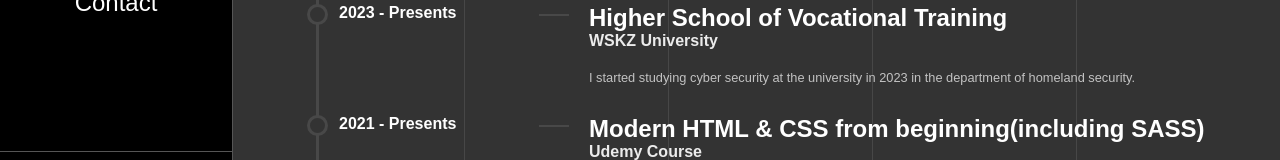
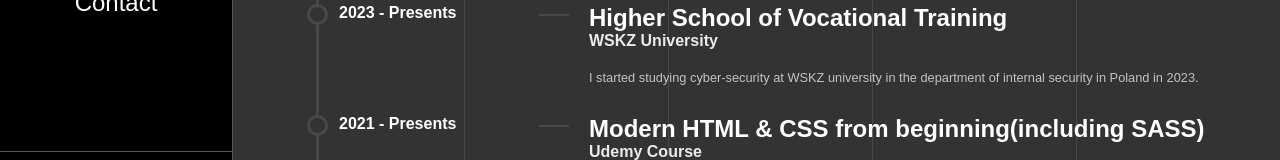
Before and after one commit to Malzagic/portfolio, a React (Create React App) app: page /resume in a window 1280 px wide. Shown: the part 587-747 px from the top of the page. Built offline with nearby package versions, Linux system fonts and the light colour scheme.

Commit message:
change description at university degree

```diff
--- a/src/components/pages/Resume.jsx
+++ b/src/components/pages/Resume.jsx
@@ -60,7 +60,7 @@ const Resume = () => {
               <h5 className="resume-details-title">Higher School of Vocational Training</h5>
               <h6 className="resume-details-link"><Link to={`https://studia-online.pl`} target="_blank">WSKZ University</Link></h6>
               <p>
-              I started studying cyber security at the university in 2023 in the department of homeland security.
+              I started studying cyber-security at WSKZ university in the department of internal security in Poland in 2023.
               </p>
             </div>
           </div>
```
